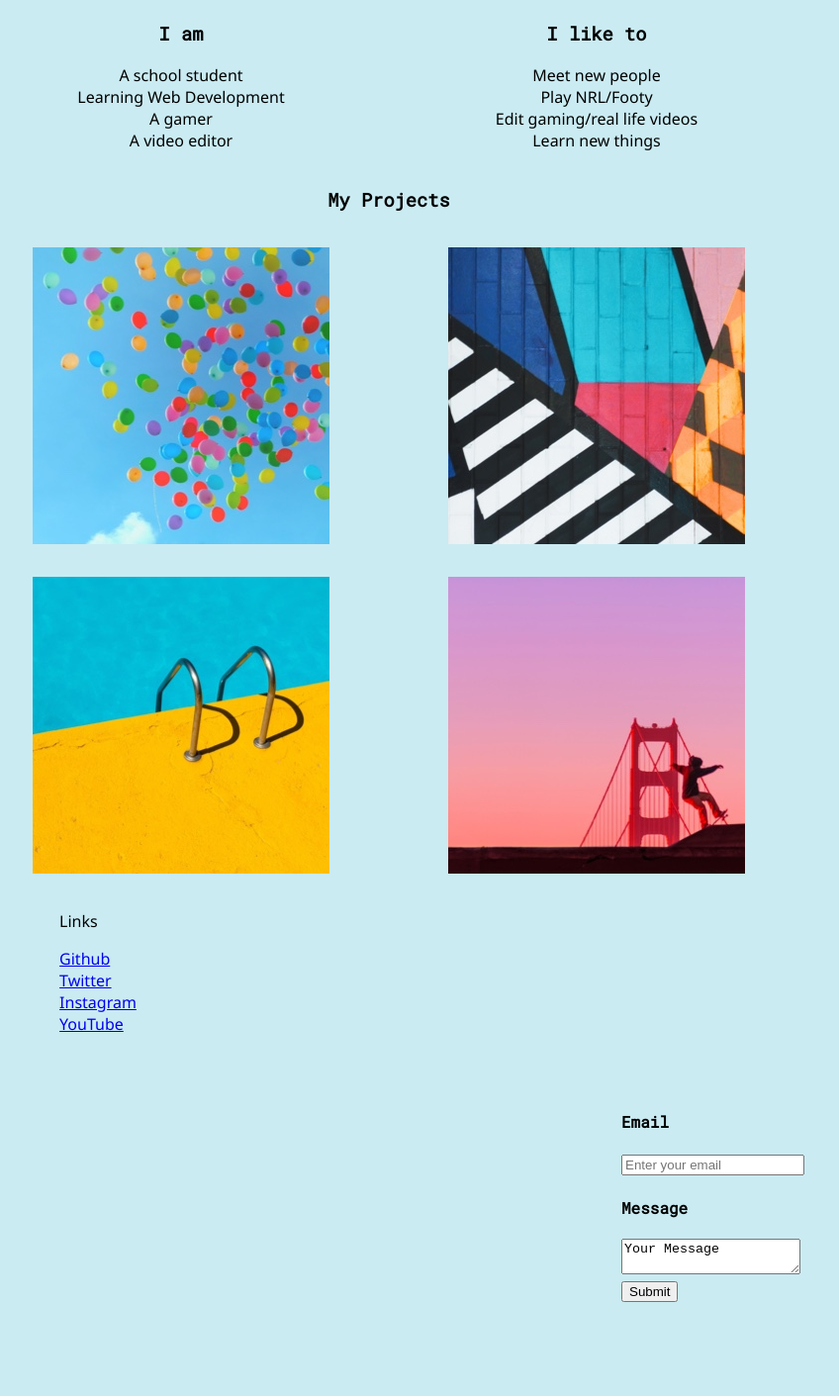
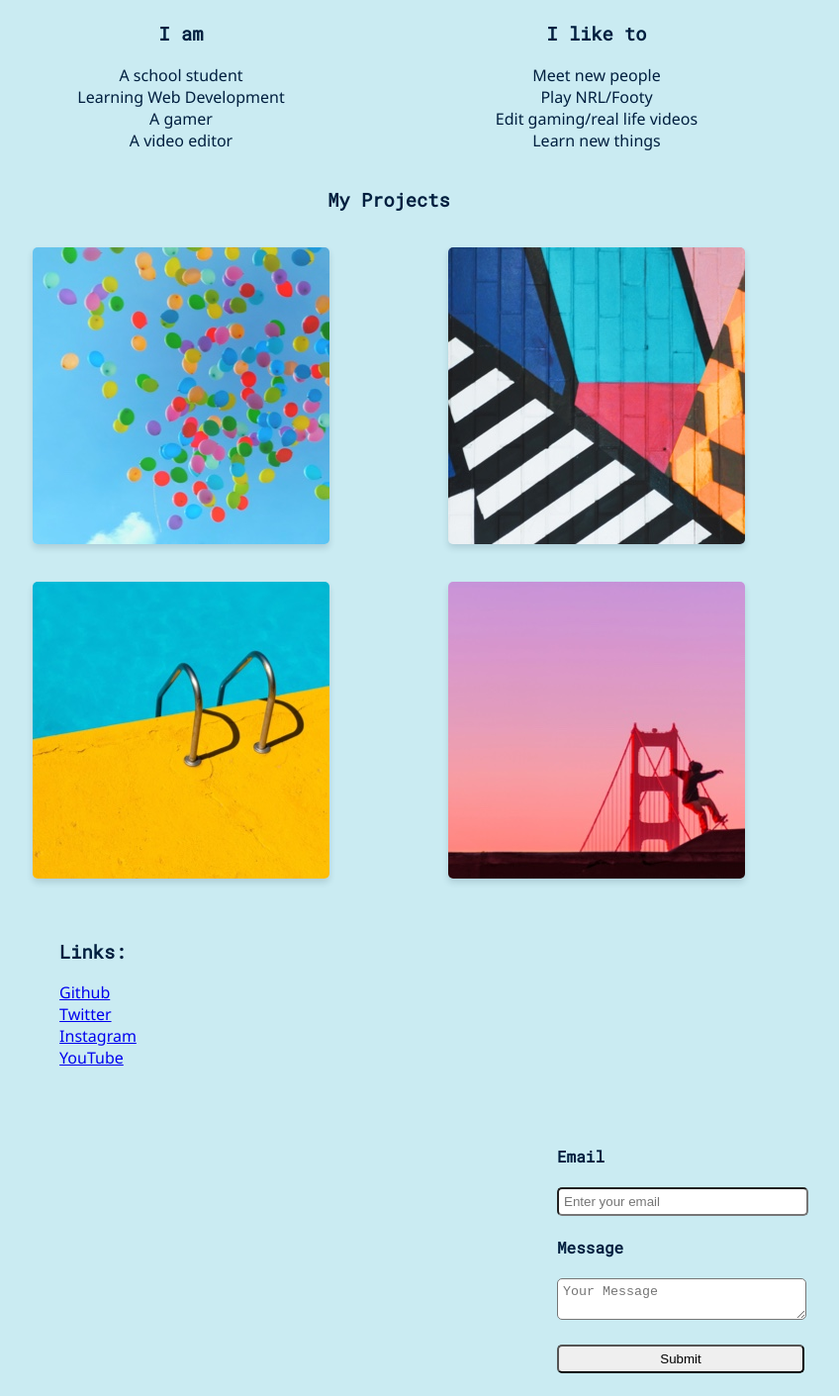
Before and after one commit to willcanino/portfolio, a plain HTML site: page index.html in a window 1280 px wide. Shown: the part 344-1755 px from the top of the page at 99% size, without its empty margins (247-1095 px from the left). Before the commit the page ends 1680 px from the top, so only its background shows below. Drawn offline with Linux system fonts and the light colour scheme.

Commit message:
Finished All code, now working on solo projects to put in the (projects)

```diff
--- a/index.html
+++ b/index.html
@@ -35,18 +35,30 @@
           </ul>
         </div>
       </div>
-      <div class="">
-        <h3 class="project-heading">My Projects</h3>
-        <div class="project-grid">
-          <img class="project-image" src="images/project-1.jpg" alt="project 1">
-          <img class="project-image" src="images/project-2.jpg" alt="project 2">
-          <img class="project-image" src="images/project-3.jpg" alt="project 3">
-          <img class="project-image" src="images/project-4.jpg" alt="project 4">
-        </div>
-      </div>
+      <div>
+      			<h3 class="projects-heading">My Projects</h3>
+      			<div class="projects-grid">
+      				<div class="project-image-wrapper">
+      					<h4>Project 1</h4>
+      					<img class="project-image" src="images/project-1.jpg"/>
+      				</div>
+      				<div class="project-image-wrapper">
+      					<h4>Project 2</h4>
+      					<img class="project-image" src="images/project-2.jpg"/>
+      				</div>
+      				<div class="project-image-wrapper">
+      					<h4>Project 3</h4>
+      					<img class="project-image" src="images/project-3.jpg"/>
+      				</div>
+      				<div class="project-image-wrapper">
+      					<h4>Project 4</h4>
+      					<img class="project-image" src="images/project-4.jpg"/>
+      				</div>
+      			</div>
+      		</div>
       <div class="links-and-contact">
-        <div class="links"
-        <h3>Links</h3>
+        <div class="links">
+        <h3>Links:</h3>
         <ul class="links-list">
           <li>
             <a href="#">Github</a>
@@ -55,10 +67,10 @@
             <a href="#">Twitter</a>
           </li>
           <li>
-            <a href="#">Instagram</a>
+            <a href="https://www.instagram.com/will.canino">Instagram</a>
           </li>
           <li>
-            <a href="#">YouTube</a>
+            <a href="https://www.youtube.com/willcanino">YouTube</a>
           </li>
         </ul>
       </div>
@@ -71,7 +83,7 @@
           </label>
           <label for="messages">
             <h4>Message</h4>
-            <textarea id="message">Your Message</textarea>
+            <textarea id="message" placeholder="Your Message"></textarea>
           </label>
           <div class="submit-button-wrapper">
             <input type="submit" valid="Send Message" id="submit-button">
--- a/script.js
+++ b/script.js
@@ -1,8 +1,28 @@
-let submitButton = document.querySelector('#submit-button');
+function emailValidate(email) {
+    if(email.includes('@')) {
+        return true;
+    }
+    else {
+        return false;
+    }
+}
+
 
 function clickListener(event) {
     event.preventDefault();
-    console.log('Button clicked');
+    let emailInput = document.querySelector('#email');
+    let messageInput = document.querySelector('#message');
+
+    let emailText = emailInput.value;
+    let messageText = messageInput.value;
+
+    if(emailValidate(emailText) !== true) {
+    console.log('The email address must contain @');
+    return false;
+  }
+  console.log('Thanks for your message');
 }
 
+let submitButton = document.querySelector('#submit-button');
+
 submitButton.addEventListener('click', clickListener);
--- a/styles.css
+++ b/styles.css
@@ -1,112 +1,129 @@
-
-body{
+body {
 	font-family: 'Noto Sans', sans-serif;
-  background-color: #caebf2;
+	background: #caebf2;
+	color: #001f3f;
 }
 
-h1, h2, h3, h4{
+h1, h2, h3, h4 {
 	font-family: 'Roboto Mono', monospace;
 }
 
-.quote{
+.quote {
 	font-style: italic;
 }
 
-.container{
+.container {
 	max-width: 840px;
 	margin: 0 auto;
 }
 
-.intro{
+.container > div {
+	margin: 20px auto;
+}
+
+.intro {
 	text-align: center;
 }
 
-.about-grid{
+.about-grid {
 	display: grid;
-  grid-template-columns: 50% 50%
+	grid-template-columns: 50% 50%;
 }
 
-.i-am, .i-like{
+.i-am, .i-like {
 	text-align: center;
-  text-decoration: none;
+	text-decoration: none
 }
 
-.about-list{
+.about-list {
 	list-style: none;
 	padding: 0;
 }
 
-@media (max-width:480px) {
-  .about-grid {
-    grid-template-columns: 100%;
-  }
-}
-
-.project-heading{
+.projects-heading {
 	text-align: center;
 }
 
-.project-grid{
+.projects-grid {
 	display: grid;
 	grid-template-columns: 50% 50%;
 }
 
-.project-image{
+.project-image {
+	border-radius: 5px;
+	box-shadow: 0 4px 6px 0 rgba(34, 60, 80, .16);
+	transition: all ease-in-out .2s;
+}
+
+.project-image:hover {
+	filter: brightness(.75);
+	box-shadow: 0 8px 12px 0 rgba(34, 60, 80, .16);
+}
+
+.project-image-wrapper {
 	justify-self: center;
 	padding: 4%;
+	position: relative;
 }
 
-@media (max-width: 650px){
-  .project-grid{
-    grid-template-columns: 100%;
-  }
+.project-image-wrapper:hover > h4 {
+	visibility: visible;
 }
 
-.links-and-contact{
+.project-image-wrapper > h4 {
+	position: absolute;
+	top: 50%;
+	left: 50%;
+	transform: translate(-50%, -50%);
+	color: white;
+	visibility: hidden;
+	z-index: 2;
+	transition: all ease-in-out .2s;
+}
+
+.links-and-contact {
 	display: grid;
 	grid-template-columns: 30% 70%;
 }
 
-.links{
+.links {
 	justify-self: center;
 }
 
-.links-list{
+.links-list {
 	list-style: none;
 	padding: 0;
 }
 
-@media (max-width:650px){
-  .links-and-contact{
-    grid-template-columns: 100%;
-  }
-}
-
-.profile-picture{
+.profile-picture {
 	border-radius: 50%;
 	width: 150px;
 	height: 150px;
 	box-shadow: 0 4px 6px 0 rgba(34, 60, 80, .16);
 	transition: all ease-in-out .2s;
-  cursor: pointer;
 }
 
-.profile-picture:hover{
+.profile-picture:hover {
 	box-shadow: 0 8px 12px 0 rgba(34,60,80,.16);
 }
 
-.project-image{
-  width: 300px;
-  height: 300px;
-  cursor: pointer;
+form input, textarea {
+	padding: 5px;
+	border-radius: 5px;
+	width: 240px;
 }
 
-.project-image:hover{
-  box-shadow: 0 8px 12px 0 rgba(34,60,80,.16);
+form {
+	width: 250px;
+	margin: 0 auto;
 }
 
-.container > div {
-  margin: 20px auto;
+form input[type="submit"] {
+	width: 250px;
+}
+
+.submit-button-wrapper {
+	margin: 20px 0;
 }
 
 hr {
@@ -115,6 +132,22 @@ hr {
 	background-image: linear-gradient(to right, rgba(0, 0, 0, 0), rgba(0, 0, 0, 0.75), rgba(0, 0, 0, 0));
 }
 
+@media (max-width: 480px) {
+	.about-grid {
+		grid-template-columns: 100%;
+	}
+}
+
+@media (max-width: 650px) {
+	.projects-grid {
+		grid-template-columns: 100%;
+	}
+
+	.links-and-contact {
+		grid-template-columns: 100%;
+	}
+}
+
 .contact{
   float: right;
   display: flex;
```
Lines whose indentation alone changed are shown as unchanged.
